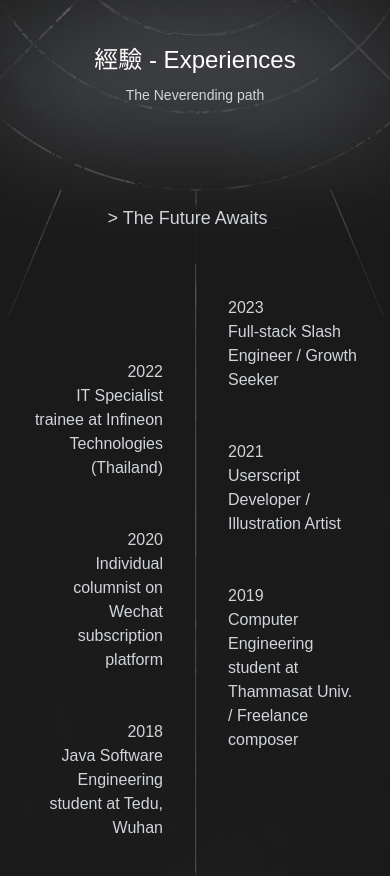
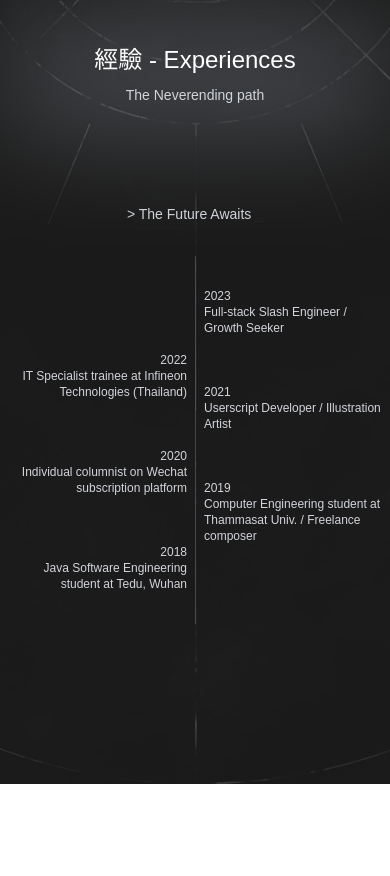
Before and after one commit to CHNSOC/cata-portfolio, a React (Vite) app: page / in a window 390 px wide. Shown: the part 960-1836 px from the top of the page. Built offline with nearby package versions, Linux system fonts and the light colour scheme.

Commit message:
adjust experience page mobile viewport width

```diff
--- a/src/scenes/experiences/index.tsx
+++ b/src/scenes/experiences/index.tsx
@@ -9,7 +9,7 @@ type Props = {
 function Experiences({ setSelectedPage }: Props) {
 
   return (
-    <section id="experiences" style={{ backgroundImage: `url(${bgImg})` }} className={`min-h-full bg-cover md:bg-center bg-top py-16 flex flex-col`}>
+    <section id="experiences" style={{ backgroundImage: `url(${bgImg})` }} className={`min-h-full bg-cover md:bg-center bg-top py-16 flex flex-col min-w-[320px]`}>
       <motion.div onViewportEnter={() => setSelectedPage(SelectedPage.Experiences)}></motion.div >
       {/* Header */}
       <motion.div
@@ -39,7 +39,7 @@ function Experiences({ setSelectedPage }: Props) {
       {/* Content */}
       <div className="flex-1 mx-auto my-12 justify-center items-center py-auto">
         <motion.div
-          className=" py-12 flex flex-col justify-center items-center h-auto text-gray-300 text-base"
+          className=" py-12 flex flex-col justify-center items-center h-auto text-gray-300 md:text-base text-xs"
           initial="hidden"
           whileInView="visible"
           viewport={{ once: true, amount: 0.5 }}
@@ -50,7 +50,7 @@ function Experiences({ setSelectedPage }: Props) {
           }}
         >
           {/* Current */}
-          <div className="my-8"><p className="text-lg">{">"} The Future Awaits <motion.div
+          <div className="my-8"><p className="md:text-lg text-sm">{">"} The Future Awaits <motion.div
           className="inline"
             initial={{ opacity:1 }}
             animate={{ opacity:0 }}
@@ -58,7 +58,7 @@ function Experiences({ setSelectedPage }: Props) {
           {/* Panels and Splitter */}
           <div className="grid grid-cols-2 divide-x divide-gray-500 divide-opacity-50">
             {/* Left Panel */}
-            <div className="px-8 py-8 text-right">
+            <div className="md:px-8 px-2 py-8 text-right">
               <div className="first:pt-16 md:space-y-24 space-y-12">
                 <div>
                   <p>2022</p>
@@ -75,7 +75,7 @@ function Experiences({ setSelectedPage }: Props) {
               </div>
             </div>
             {/* Right Panel */}
-            <div className="px-8 py-8">
+            <div className="md:px-8 px-2 py-8">
               <div className="md:space-y-24 space-y-12">
                 <div>
                   <p>2023</p>
```
